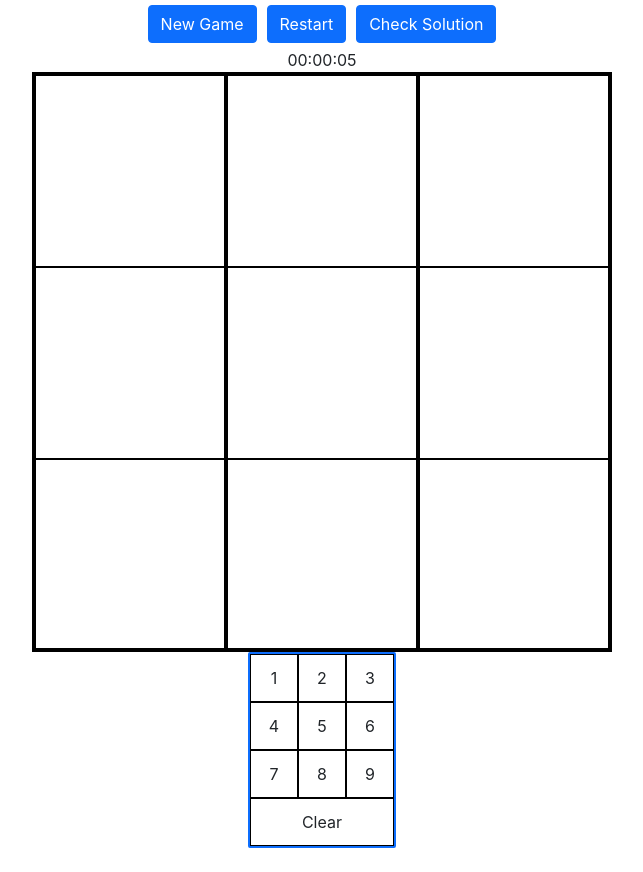
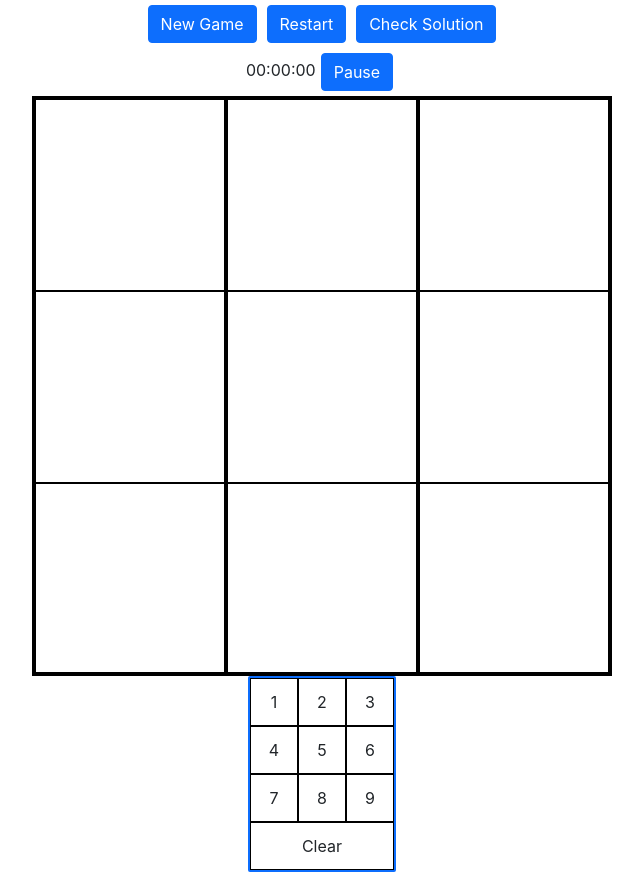
Before and after one commit to mcken-vince/mysudoku, a React (Create React App) app: page / in a window 1280 px wide. Shown: the whole page, without its empty margins (318-961 px from the left). Before the commit the page ends 848 px from the top, so only its background shows below. Built offline with nearby package versions, Linux system fonts and the light colour scheme.

Commit message:
Add pause/resume button to Timer, all is working at the moment

```diff
--- a/src/App.tsx
+++ b/src/App.tsx
@@ -2,7 +2,7 @@ import './styles/App.scss';
 import RegularBoard from './components/RegularBoard';
 import Button from 'react-bootstrap/Button';
 import { generateBoard, isEqualGrid, GridType } from './logic/Game';
-import { useEffect, useState } from 'react';
+import { useEffect, useState, useRef } from 'react';
 import NumberSelection from './components/NumberSelection';
 import Timer from './components/Timer';
 
@@ -13,15 +13,25 @@ function App() {
   const [complete, setComplete] = useState<boolean>(false);
   const [selectedSquare, setSelectedSquare] = useState<{row: number ,col: number, value: number, changeable: boolean} | null>(null);
   const [message, setMessage] = useState<string | null>(null);
-  const [time, setTime] = useState<number>(0);
+  const [timer, setTimer] = useState<number>(0);
+  const [pause, setPause] = useState<boolean>(false);
+  const countRef = useRef<any>(null);
 
+  const startTimer = () => {
+    // Clear any existing intervals before starting a new one
+    clearInterval(countRef.current);
+    setPause(false);
+    countRef.current = setInterval(() => {
+      setTimer((time) => time + 1);
+    }, 1000);
+  };
 
-  useEffect(() => {
-    const timer = setInterval(() => {
-      setTime(prev => prev + 1);
-    }, 1000);
-    return () => clearInterval(timer);
-  }, []);
+  const pauseTimer = () => {
+    if (!pause) {
+      setPause(true);
+      clearInterval(countRef.current);
+    }
+  };
 
   const handleValueChange = (row: number, col: number, value: number) => {
     setActiveGrid(prev => {
@@ -39,7 +49,8 @@ function App() {
     setActiveGrid(newGrid);
     setSolutionGrid(solvedGrid);
     setLoading(false);
-    setTime(0);
+    setTimer(0);
+    startTimer();
   };
 
   const clickRestart = () => {
@@ -52,7 +63,8 @@ function App() {
       };
     }
     setActiveGrid(resetBoard);
-    setTime(0);
+    setTimer(0);
+    startTimer();
   };
 
   const checkSolution = () => {
@@ -84,7 +96,7 @@ function App() {
             <Button onClick={clickRestart}>Restart</Button>
             { complete ?  <h1>You win!</h1> : <Button onClick={checkSolution}>Check Solution</Button> }
             { message && <h3>{message}</h3>}
-            <Timer time={time} />
+            <Timer time={timer} pause={pauseTimer} start={startTimer} timerPaused={pause}/>
           </>
         }
       </div>
--- a/src/components/Timer.tsx
+++ b/src/components/Timer.tsx
@@ -1,5 +1,16 @@
+import Button from 'react-bootstrap/Button';
+
 const Timer = (props: TimerProps) => {
-  const { time } = props;
+  const { time, pause, start, timerPaused } = props;
+
+  const handlePause = () => {
+    console.log('timerPaused:', timerPaused);
+    if (timerPaused) {
+      start();
+    } else {
+      pause();
+    }
+  };
 
   const seconds = time % 60;
   const minutes = Math.floor(time / 60);
@@ -11,6 +22,7 @@ const Timer = (props: TimerProps) => {
         {minutes < 10 ? `0${minutes}` : minutes}:
         {seconds < 10 ? `0${seconds}` : seconds}
       </span>
+      <Button onClick={handlePause}>{timerPaused ? 'Resume' : 'Pause'}</Button>
     </div>
   );
 };
@@ -19,4 +31,7 @@ export default Timer;
 
 export interface TimerProps {
   time: number;
+  pause: Function;
+  timerPaused: boolean;
+  start: Function;
 };
```
